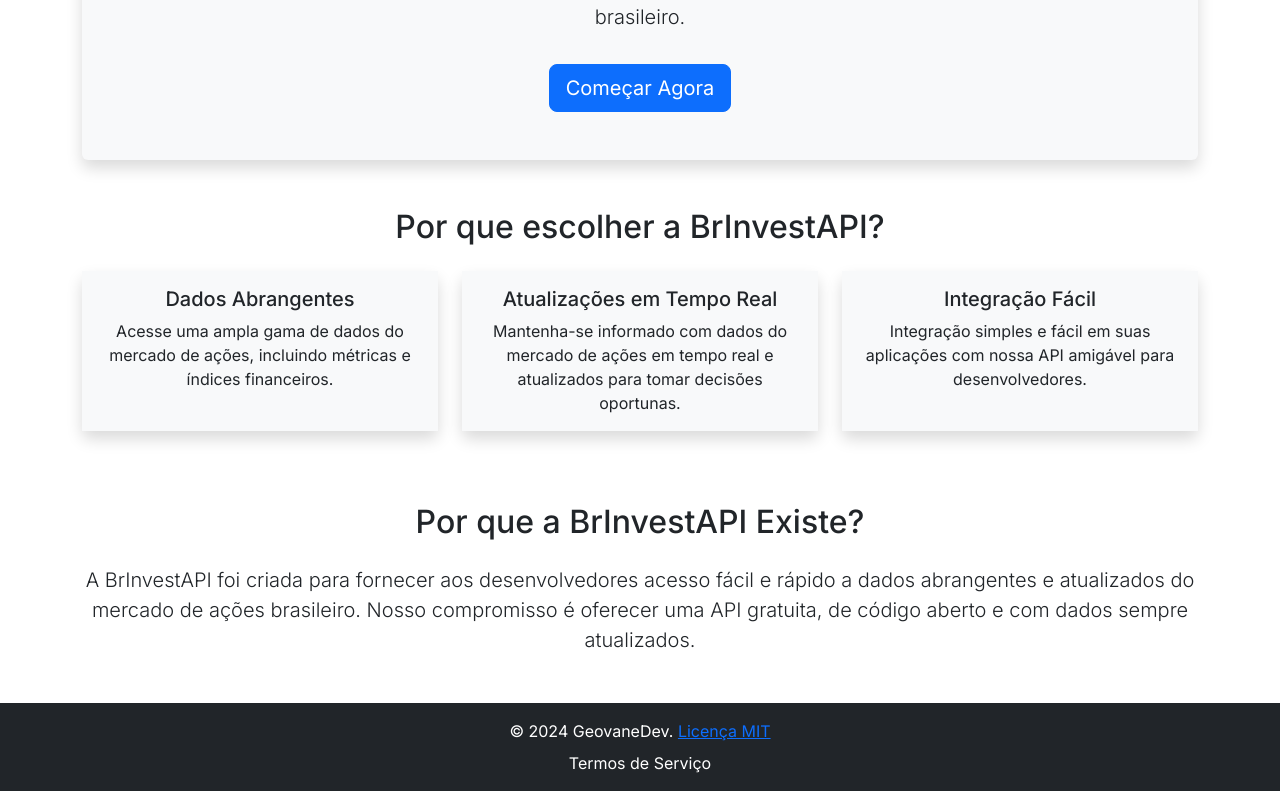
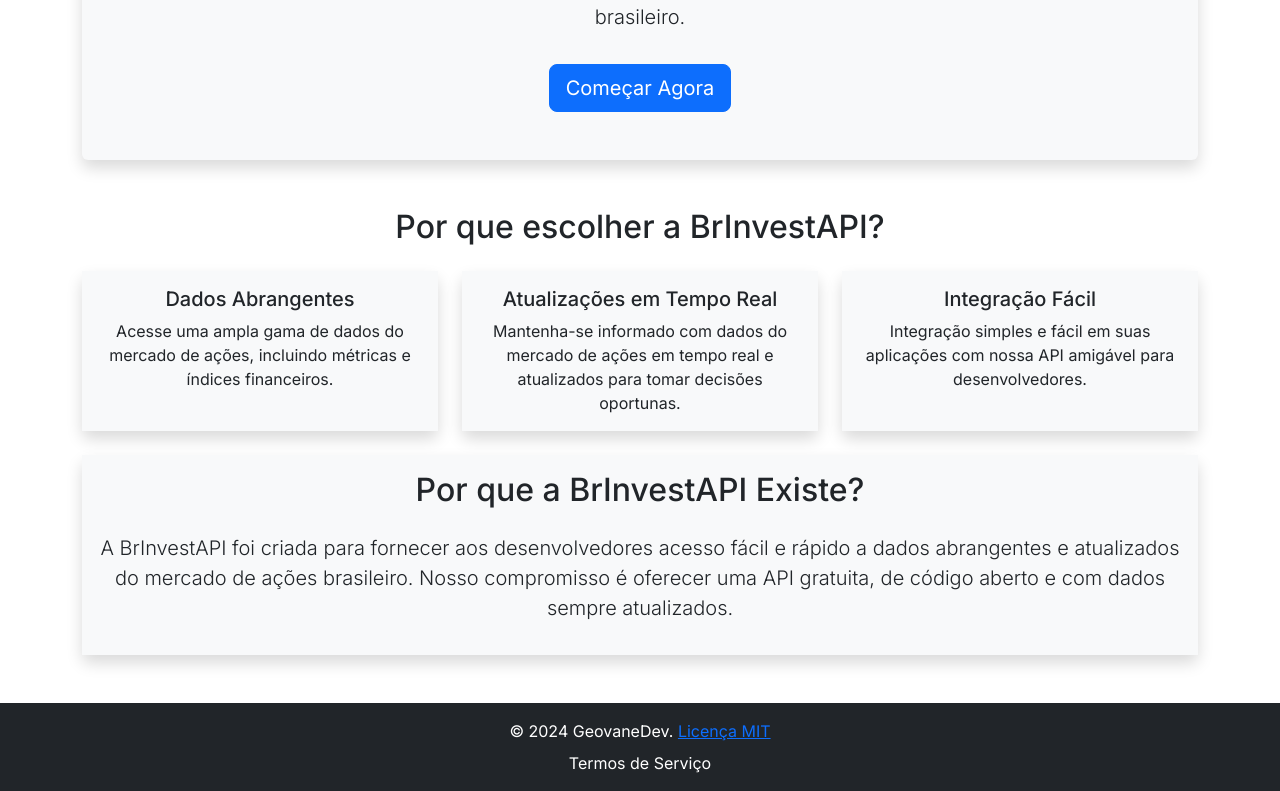
Before and after one commit to GeovaneDev/B3API, a Next.js app: page / in a window 1280 px wide. Shown: the part 431-1222 px from the top of the page. Built offline with nearby package versions, Linux system fonts and the light colour scheme.

Commit message:
Pequena melhora no desing

```diff
--- a/app/page.js
+++ b/app/page.js
@@ -110,11 +110,15 @@ const Home = () => {
           </div>
         </div>
 
-        <div className="mt-5 text-center text-dark">
-          <h2 className="mb-4">Por que a BrInvestAPI Existe?</h2>
-          <p className="lead">
-            A BrInvestAPI foi criada para fornecer aos desenvolvedores acesso fácil e rápido a dados abrangentes e atualizados do mercado de ações brasileiro. Nosso compromisso é oferecer uma API gratuita, de código aberto e com dados sempre atualizados.
-          </p>
+        <div className="col-md-12 mb-12">
+          <div className="card bg-light text-dark h-100 rounded shadow border-0">
+            <div className="card-body bg-light text-dark">
+              <h2 className="mb-4 text-center">Por que a BrInvestAPI Existe?</h2>
+              <p className="lead text-center">
+                A BrInvestAPI foi criada para fornecer aos desenvolvedores acesso fácil e rápido a dados abrangentes e atualizados do mercado de ações brasileiro. Nosso compromisso é oferecer uma API gratuita, de código aberto e com dados sempre atualizados.
+              </p>
+            </div>
+          </div>
         </div>
       </div>
 
```
